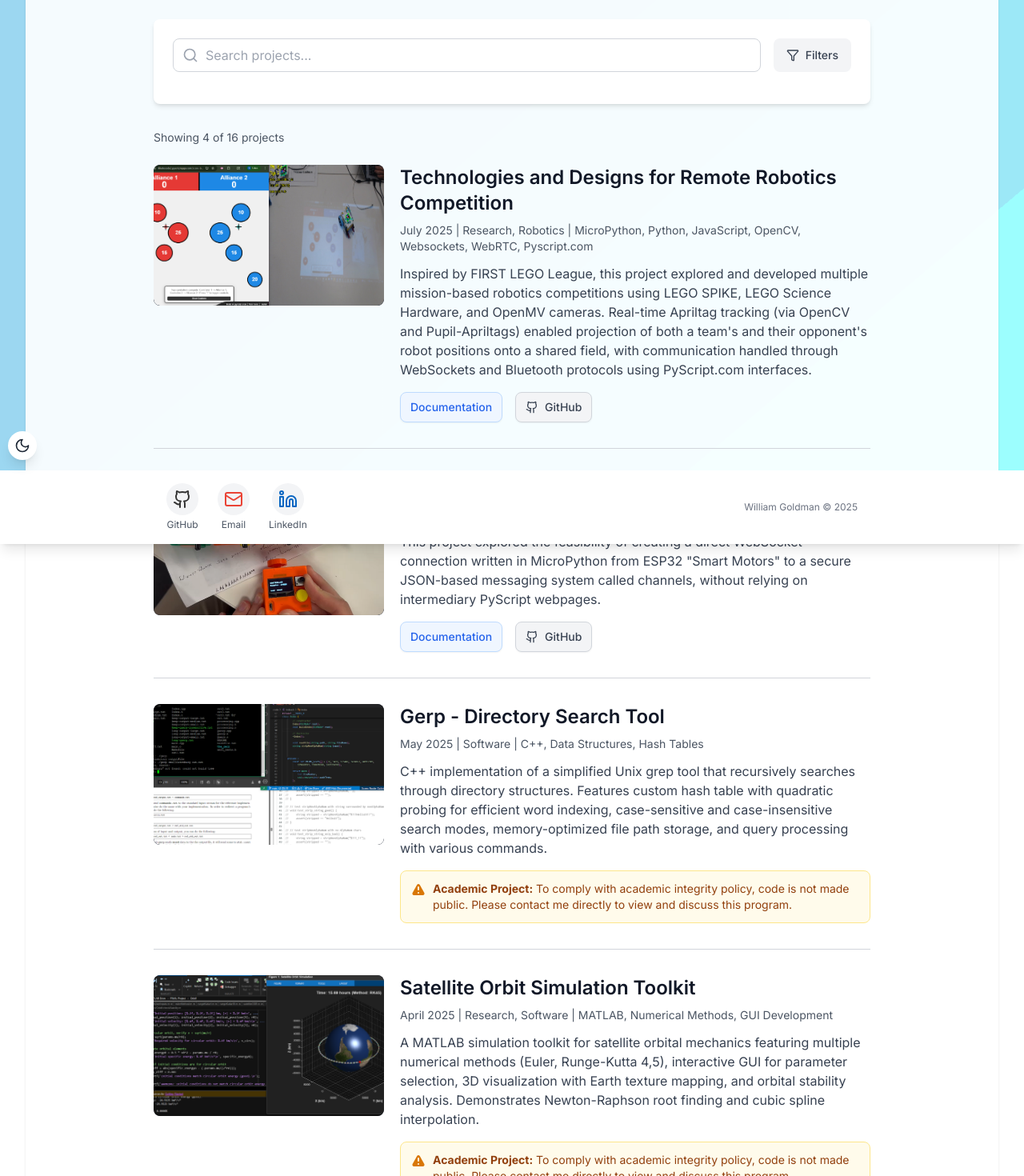
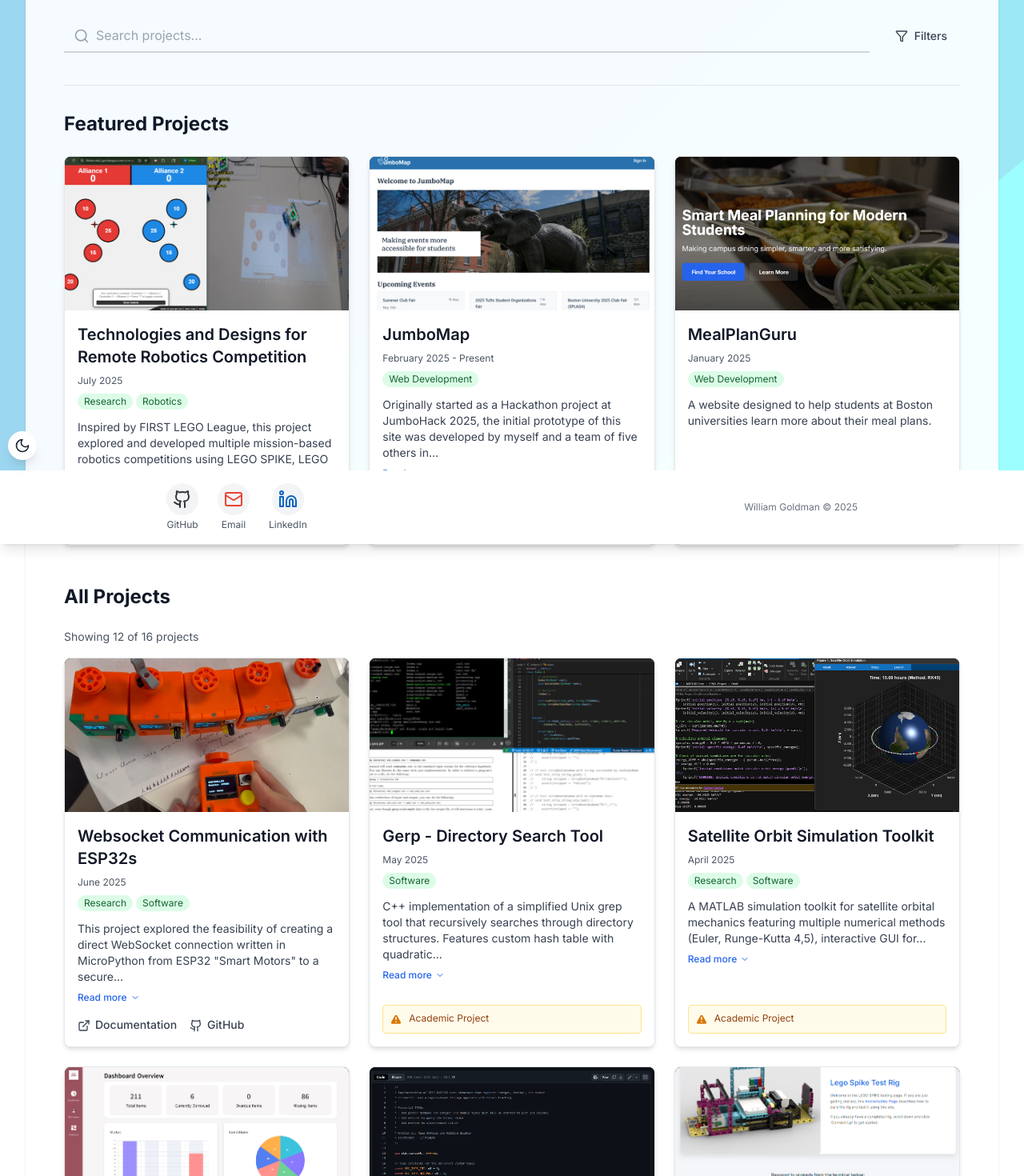
Before and after one commit to iliketocode2/Profile-Website-v2, a Next.js app: page /projects in a window 1280 px wide. Shown: the part 120-1590 px from the top of the page at 80% size. Built offline with nearby package versions, Linux system fonts and the light colour scheme.

Commit message:
New project page, colors on skills fixed

```diff
--- a/src/app/lib/projects.ts
+++ b/src/app/lib/projects.ts
@@ -13,7 +13,8 @@
         tags: {
           technologies: ["MicroPython", "Python", "JavaScript", "Websockets", "WebRTC", "Pyscript.com"],
           categories: ["Research", "Robotics"]
-        }
+        },
+        featured: true
     },
     {
         title: "Websocket Communication with ESP32s",
@@ -64,7 +65,8 @@
         tags: {
           technologies: ["React.js", "Next.js", "TypeScript", "CSS", "PostgreSQL", "Neon"],
           categories: ["Web Development"]
-        }
+        },
+        featured: true
     },
     {
         title: "Somerville Museum Website - JumboCode",
@@ -105,7 +107,8 @@
       tags: {
         technologies: ["React.js", "Next.js", "CSS", "PostgreSQL", "Neon", "Resend Email"],
         categories: ["Web Development"]
-      }
+      },
+      featured: true
     },
     {
       title: "LEGO SPIKE Test Rig",
--- a/src/app/lib/types.ts
+++ b/src/app/lib/types.ts
@@ -9,6 +9,7 @@
     categories: string[];
   };
   academicProject?: boolean;
+  featured?: boolean;
 }
 
 export interface Hobby {
--- a/src/app/projects/page.tsx
+++ b/src/app/projects/page.tsx
@@ -1,55 +1,86 @@
 'use client'
 
 import { useState, useEffect, useCallback } from "react";
-import { ProjectCard } from "@/components/ProjectCard";
+import { ProjectTile } from "@/components/ProjectTile";
 import ProjectFilter from "@/components/ProjectFilter";
 import { projects } from '@/app/lib/projects';
 import { Project } from '@/app/lib/types';
 
 export default function Projects() {
   const [filteredProjects, setFilteredProjects] = useState<Project[]>(projects);
-  const [showAll, setShowAll] = useState(4);
+  const [showAll, setShowAll] = useState(12);
 
   // Reset showAll when filters change
   useEffect(() => {
-    setShowAll(4);
+    setShowAll(12);
   }, [filteredProjects]);
-
-  const displayedProjects = filteredProjects.slice(0, showAll);
 
   const handleFilteredProjects = useCallback((filtered: Project[]) => {
     setFilteredProjects(filtered);
   }, []);
 
+  // Separate featured and regular projects
+  const featuredProjects = filteredProjects.filter(p => p.featured);
+  const regularProjects = filteredProjects.filter(p => !p.featured);
+  const displayedRegularProjects = regularProjects.slice(0, showAll - featuredProjects.length);
+  const hasMore = regularProjects.length > displayedRegularProjects.length;
+
   return (
     <div className="w-full px-4 py-8">
-      {/* Filter Component */}
+      {/* Integrated Filter Component */}
+      <div className="max-w-7xl mx-auto mb-8">
         <ProjectFilter
           projects={projects}
           onFilteredProjects={handleFilteredProjects}
         />
+      </div>
+
+      {/* Featured Projects Section */}
+      {featuredProjects.length > 0 && (
+        <div className="max-w-7xl mx-auto mb-12">
+          <h2 className="text-2xl font-bold text-gray-900 dark:text-white mb-6">
+            Featured Projects
+          </h2>
+          <div className="grid grid-cols-1 md:grid-cols-2 lg:grid-cols-3 gap-6">
+            {featuredProjects.map((project, index) => (
+              <ProjectTile key={`featured-${project.title}-${index}`} {...project} />
+            ))}
+          </div>
+        </div>
+      )}
+
+      {/* All Projects Section */}
+      {(featuredProjects.length > 0 || regularProjects.length > 0) && (
+        <div className="max-w-7xl mx-auto">
+          {featuredProjects.length > 0 && (
+            <h2 className="text-2xl font-bold text-gray-900 dark:text-white mb-6">
+              All Projects
+            </h2>
+          )}
 
           {/* Results Summary */}
-      <div className="max-w-4xl mx-auto mb-6">
+          <div className="mb-4">
             <p className="text-sm text-gray-600 dark:text-gray-400">
-          Showing {Math.min(showAll, filteredProjects.length)} of {filteredProjects.length} project{filteredProjects.length !== 1 ? 's' : ''}
+              Showing {featuredProjects.length + displayedRegularProjects.length} of {filteredProjects.length} project{filteredProjects.length !== 1 ? 's' : ''}
               {filteredProjects.length !== projects.length && ` (filtered from ${projects.length} total)`}
             </p>
           </div>
 
-      {/* Projects Display */}
-      {displayedProjects.length > 0 ? (
+          {/* Projects Grid */}
+          {displayedRegularProjects.length > 0 ? (
             <>
-          {displayedProjects.map((project, index) => (
-            <ProjectCard key={`${project.title}-${index}`} {...project} />
+              <div className="grid grid-cols-1 md:grid-cols-2 lg:grid-cols-3 gap-6 mb-8">
+                {displayedRegularProjects.map((project, index) => (
+                  <ProjectTile key={`regular-${project.title}-${index}`} {...project} />
                 ))}
+              </div>
 
               {/* Load More Button */}
-          {showAll < filteredProjects.length && (
+              {hasMore && (
                 <div className="flex justify-center">
                   <button
-                onClick={() => setShowAll(prev => prev + 4)}
-                className="px-6 py-3 text-xl font-normal rounded-full bg-blue-100 dark:bg-blue-800
+                    onClick={() => setShowAll(prev => prev + 12)}
+                    className="px-6 py-3 text-lg font-normal rounded-full bg-blue-100 dark:bg-blue-800
                                text-gray-900 dark:text-white hover:scale-105 transition-transform duration-300"
                   >
                     Load More
@@ -57,13 +88,15 @@
                 </div>
               )}
             </>
-      ) : (
-        <div className="text-center py-12 max-w-4xl mx-auto">
+          ) : featuredProjects.length === 0 ? (
+            <div className="text-center py-12">
               <div className="text-gray-500 dark:text-gray-400">
                 <h3 className="text-xl font-semibold mb-2">No projects found</h3>
                 <p className="text-sm">Try adjusting your search terms or filters to find what you&apos;re looking for.</p>
               </div>
             </div>
+          ) : null}
+        </div>
       )}
     </div>
   );
--- a/src/app/skills/page.tsx
+++ b/src/app/skills/page.tsx
@@ -30,7 +30,7 @@
   }, {} as Record<string, typeof category.items>);
 
   return (
-    <div className="bg-gray-50 dark:bg-gray-800/30 p-4 rounded-lg">
+    <div className="p-4 rounded-lg">
       <h2 className="text-lg font-bold text-gray-900 dark:text-white mb-3">
         {category.title}
       </h2>
--- a/src/components/ProjectFilter.tsx
+++ b/src/components/ProjectFilter.tsx
@@ -92,40 +92,39 @@
   const activeFiltersCount = selectedTechnologies.length + selectedCategories.length + (searchTerm ? 1 : 0);
 
   return (
-    <div className="w-full max-w-4xl mx-auto mb-8 bg-white dark:bg-gray-800 rounded-lg shadow-md p-6">
+    <div className="w-full pb-6 mb-8 border-b border-gray-200 dark:border-gray-700">
       {/* Search Bar and Filter Button Row */}
       <div className="flex flex-col sm:flex-row gap-4 mb-4">
         {/* Search Bar */}
         <div className="relative flex-1">
-          <Search className="absolute left-3 top-1/2 transform -translate-y-1/2 text-gray-400 h-5 w-5" />
+          <Search className="absolute left-3 top-1/2 transform -translate-y-1/2 text-gray-400 dark:text-gray-500 h-5 w-5" />
           <input
             type="text"
             placeholder="Search projects..."
             value={searchTerm}
             onChange={(e) => setSearchTerm(e.target.value)}
-            className="w-full pl-10 pr-4 py-2 border border-gray-300 dark:border-gray-600 rounded-lg
-                       bg-white dark:bg-gray-700 text-gray-900 dark:text-white
-                       focus:ring-2 focus:ring-blue-500 focus:border-transparent"
+            className="w-full pl-10 pr-4 py-2 border-b-2 border-gray-300 dark:border-gray-600
+                       bg-transparent text-gray-900 dark:text-white
+                       focus:outline-none focus:border-blue-500 dark:focus:border-blue-400 transition-colors duration-200"
           />
         </div>
 
         {/* Filter Toggle Button and Clear All */}
-        <div className="flex gap-2 sm:flex-shrink-0">
+        <div className="flex gap-3 sm:flex-shrink-0 items-center">
           <button
             onClick={() => setShowFilters(!showFilters)}
             className="flex items-center gap-2 px-4 py-2 text-sm font-medium text-gray-700 dark:text-gray-300
-                       bg-gray-100 dark:bg-gray-700 rounded-lg hover:bg-gray-200 dark:hover:bg-gray-600
-                       transition-colors duration-200 whitespace-nowrap"
+                       hover:text-gray-900 dark:hover:text-white transition-colors duration-200 whitespace-nowrap"
           >
             <Filter className="h-4 w-4" />
-            Filters {activeFiltersCount > 0 && `(${activeFiltersCount})`}
+            Filters {activeFiltersCount > 0 && <span className="ml-1 text-blue-600 dark:text-blue-400">({activeFiltersCount})</span>}
           </button>
 
           {activeFiltersCount > 0 && (
             <button
               onClick={clearAllFilters}
-              className="text-sm text-blue-600 dark:text-blue-400 hover:text-blue-800 dark:hover:text-blue-200
-                         px-3 py-2 whitespace-nowrap"
+              className="text-sm text-gray-500 dark:text-gray-400 hover:text-gray-700 dark:hover:text-gray-200
+                         transition-colors duration-200 whitespace-nowrap"
             >
               Clear All
             </button>
@@ -135,7 +134,7 @@
 
       {/* Filter Panel */}
       {showFilters && (
-        <div className="space-y-4 border-t border-gray-200 dark:border-gray-600 pt-4">
+        <div className="space-y-4 pt-4">
           {/* Technologies */}
           {allTechnologies.length > 0 && (
             <div>
@@ -182,7 +181,7 @@
 
       {/* Active Filters Display */}
       {activeFiltersCount > 0 && (
-        <div className="mt-4 pt-4 border-t border-gray-200 dark:border-gray-600">
+        <div className="mt-4 pt-4">
           <div className="flex flex-wrap gap-1.5">
             {searchTerm && (
               <div className="flex items-center gap-1 px-2 py-1 bg-gray-200 dark:bg-gray-600 rounded-full text-xs">
--- /dev/null
+++ b/src/components/ProjectTile.tsx
@@ -0,0 +1,131 @@
+'use client'
+
+import { useState } from "react";
+import { Github, ExternalLink, ChevronDown, ChevronUp } from "lucide-react";
+import { Project } from "../app/lib/types";
+import Image from "next/image";
+
+export function ProjectTile(project: Project) {
+  const { title, date, description, imageUrl, links, tags } = project;
+  const [datePart] = date.split(' | ');
+  const [isExpanded, setIsExpanded] = useState(false);
+
+  // Check if description is longer than ~150 characters (approximate 3 lines)
+  const shouldTruncate = description.length > 150;
+  const getTruncatedDescription = (text: string, maxLength: number) => {
+    if (text.length <= maxLength) return text;
+    const truncated = text.substring(0, maxLength);
+    const lastSpace = truncated.lastIndexOf(' ');
+    return lastSpace > 0 ? truncated.substring(0, lastSpace) + '...' : truncated + '...';
+  };
+  const displayDescription = isExpanded ? description : (shouldTruncate ? getTruncatedDescription(description, 150) : description);
+
+  return (
+    <div className="flex flex-col h-full bg-white dark:bg-gray-800 rounded-lg overflow-hidden shadow-md hover:shadow-lg transition-shadow duration-300 border border-gray-200 dark:border-gray-700">
+      {/* Image */}
+      <div className="relative w-full h-48 bg-gray-900 overflow-hidden">
+        <Image
+          src={imageUrl}
+          alt={title}
+          fill
+          style={{ objectFit: 'cover' }}
+          className="hover:scale-105 transition-transform duration-300"
+        />
+      </div>
+
+      {/* Content */}
+      <div className="flex flex-col flex-grow p-4">
+        <h3 className="text-xl font-semibold text-gray-900 dark:text-white mb-2 line-clamp-2">
+          {title}
+        </h3>
+
+        <div className="text-xs mb-2 text-gray-600 dark:text-gray-400">
+          {datePart}
+        </div>
+
+        {/* Categories as tags */}
+        {tags.categories.length > 0 && (
+          <div className="flex flex-wrap gap-1 mb-3">
+            {tags.categories.slice(0, 2).map((category, idx) => (
+              <span
+                key={idx}
+                className="px-2 py-0.5 text-xs rounded-full bg-green-100 dark:bg-green-900/30 text-green-800 dark:text-green-300"
+              >
+                {category}
+              </span>
+            ))}
+            {tags.categories.length > 2 && (
+              <span className="px-2 py-0.5 text-xs rounded-full bg-green-100 dark:bg-green-900/30 text-green-800 dark:text-green-300">
+                +{tags.categories.length - 2}
+              </span>
+            )}
+          </div>
+        )}
+
+        <div className="flex-grow mb-4">
+          <p className="text-sm text-gray-700 dark:text-gray-300">
+            {displayDescription}
+          </p>
+          {shouldTruncate && (
+            <button
+              onClick={() => setIsExpanded(!isExpanded)}
+              className="mt-2 text-xs text-blue-600 dark:text-blue-400 hover:text-blue-800 dark:hover:text-blue-300
+                         font-medium flex items-center gap-1 transition-colors duration-200"
+            >
+              {isExpanded ? (
+                <>
+                  Show less
+                  <ChevronUp className="h-3 w-3" />
+                </>
+              ) : (
+                <>
+                  Read more
+                  <ChevronDown className="h-3 w-3" />
+                </>
+              )}
+            </button>
+          )}
+        </div>
+
+        {/* Links or Academic Notice */}
+        <div className="mt-auto">
+          {project.academicProject ? (
+            <div className="flex items-start gap-2 p-2 bg-amber-50 dark:bg-amber-900/20 border border-amber-200 dark:border-amber-800 rounded text-xs">
+              <svg className="h-4 w-4 text-amber-600 dark:text-amber-400 flex-shrink-0 mt-0.5" fill="currentColor" viewBox="0 0 20 20">
+                <path fillRule="evenodd" d="M8.257 3.099c.765-1.36 2.722-1.36 3.486 0l5.58 9.92c.75 1.334-.213 2.98-1.742 2.98H4.42c-1.53 0-2.493-1.646-1.743-2.98l5.58-9.92zM11 13a1 1 0 11-2 0 1 1 0 012 0zm-1-8a1 1 0 00-1 1v3a1 1 0 002 0V6a1 1 0 00-1-1z" clipRule="evenodd" />
+              </svg>
+              <span className="text-amber-800 dark:text-amber-200">
+                Academic Project
+              </span>
+            </div>
+          ) : (
+            links && links.length > 0 && (
+              <div className="flex flex-wrap gap-4">
+                {links.slice(0, 2).map((link, index) => (
+                  <a
+                    key={index}
+                    href={link.url}
+                    target="_blank"
+                    rel="noopener noreferrer"
+                    className="flex items-center gap-1.5 text-sm font-medium text-gray-700 dark:text-gray-300
+                               hover:text-blue-600 dark:hover:text-blue-400 transition-colors duration-200
+                               group focus:outline-none focus:ring-2 focus:ring-blue-500 focus:ring-offset-2 rounded"
+                  >
+                    {link.isGithub ? (
+                      <Github className="h-4 w-4 transition-transform duration-200 group-hover:scale-110" />
+                    ) : (
+                      <ExternalLink className="h-4 w-4 transition-transform duration-200 group-hover:scale-110" />
+                    )}
+                    <span className="border-b border-transparent group-hover:border-current transition-colors duration-200">
+                      {link.label || (link.isGithub ? 'GitHub' : 'View')}
+                    </span>
+                  </a>
+                ))}
+              </div>
+            )
+          )}
+        </div>
+      </div>
+    </div>
+  );
+}
```
Lines whose indentation alone changed are shown as unchanged.
